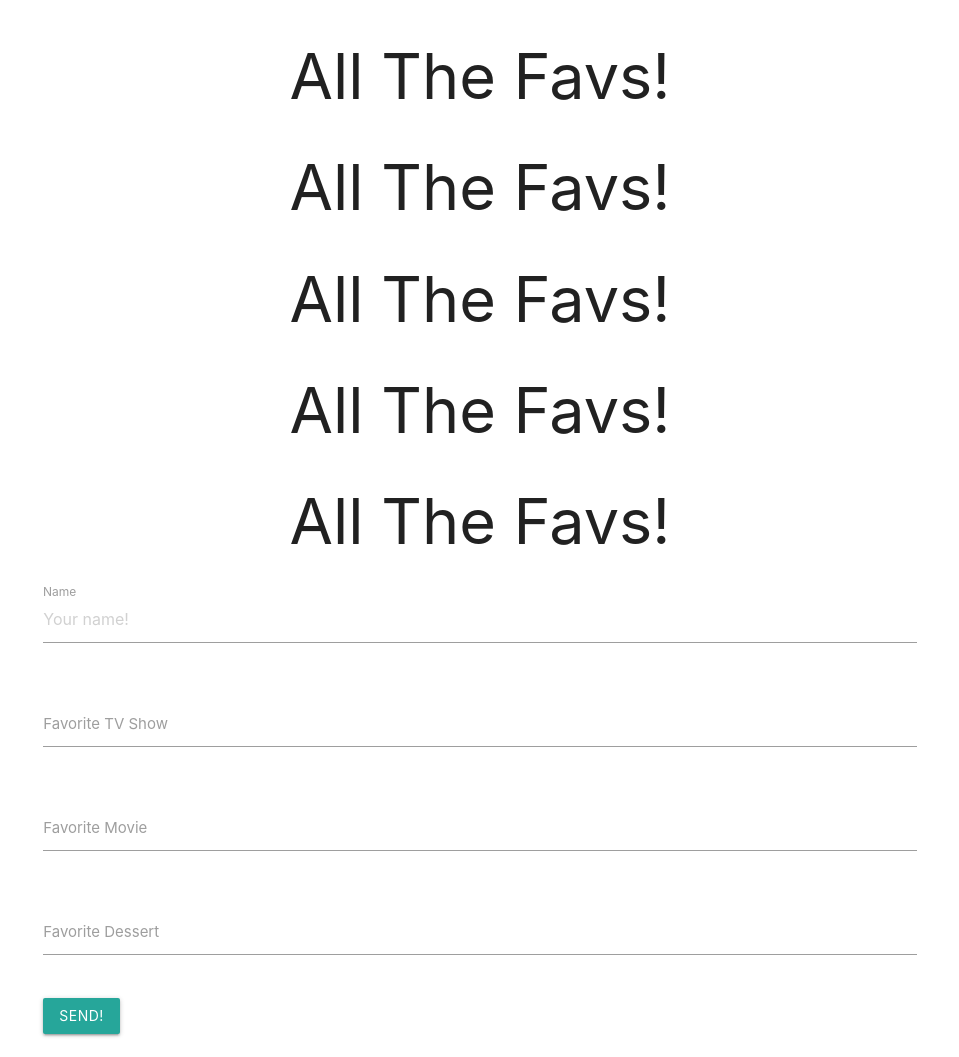
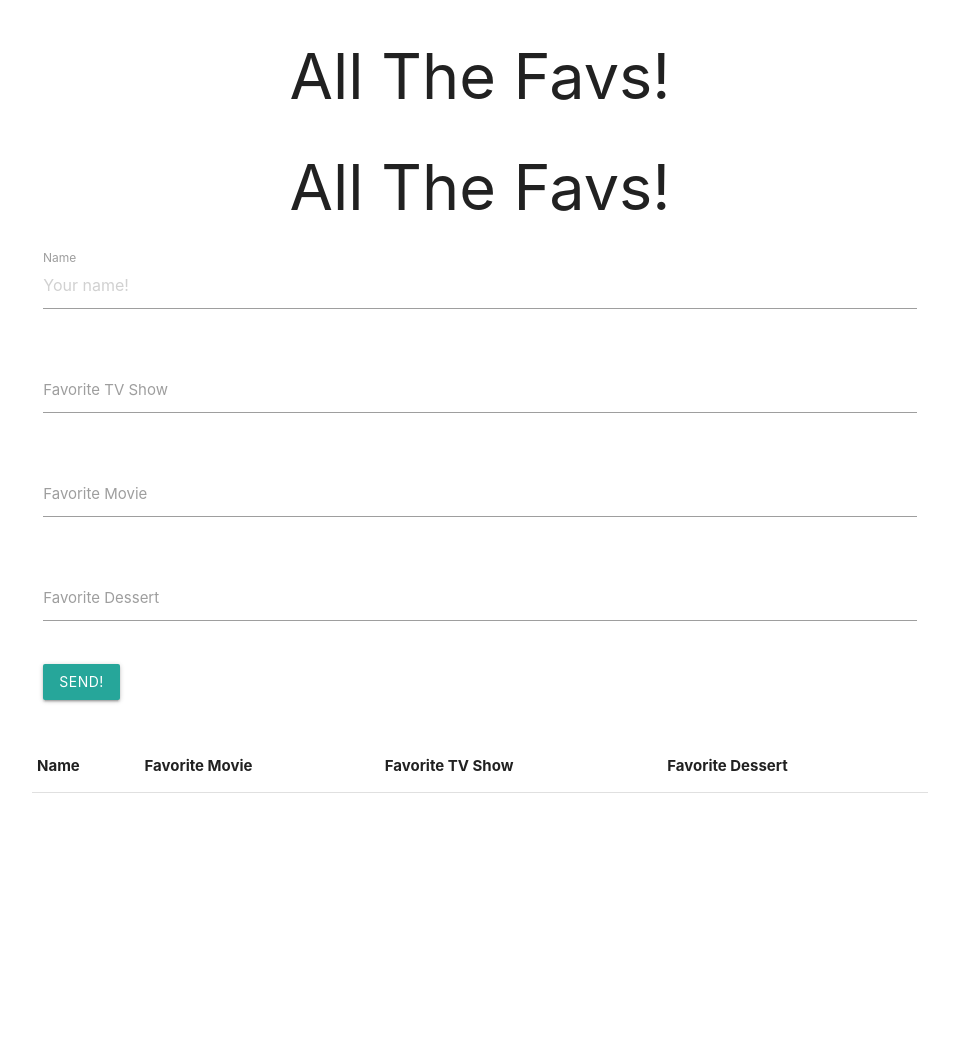
Before and after one commit to FearMichael/conflictedRepo, a plain HTML site: page public/index.html in a window 1280 px wide. Shown: the top 1057 px of the page, without its empty margins (160-1119 px from the left). After the commit the page ends 800 px from the top, so only its background shows below. Drawn offline with nearby package versions, Linux system fonts and the light colour scheme; no server answers.

Commit message:
remove duplicate html

```diff
--- a/public/index.html
+++ b/public/index.html
@@ -17,9 +17,6 @@
 
 <body>
 
-    <h1 class="center-align">All The Favs!</h1>
-    <h1 class="center-align">All The Favs!</h1>
-    <h1 class="center-align">All The Favs!</h1>
     <h1 class="center-align">All The Favs!</h1>
     <h1 class="center-align">All The Favs!</h1>
 
```
